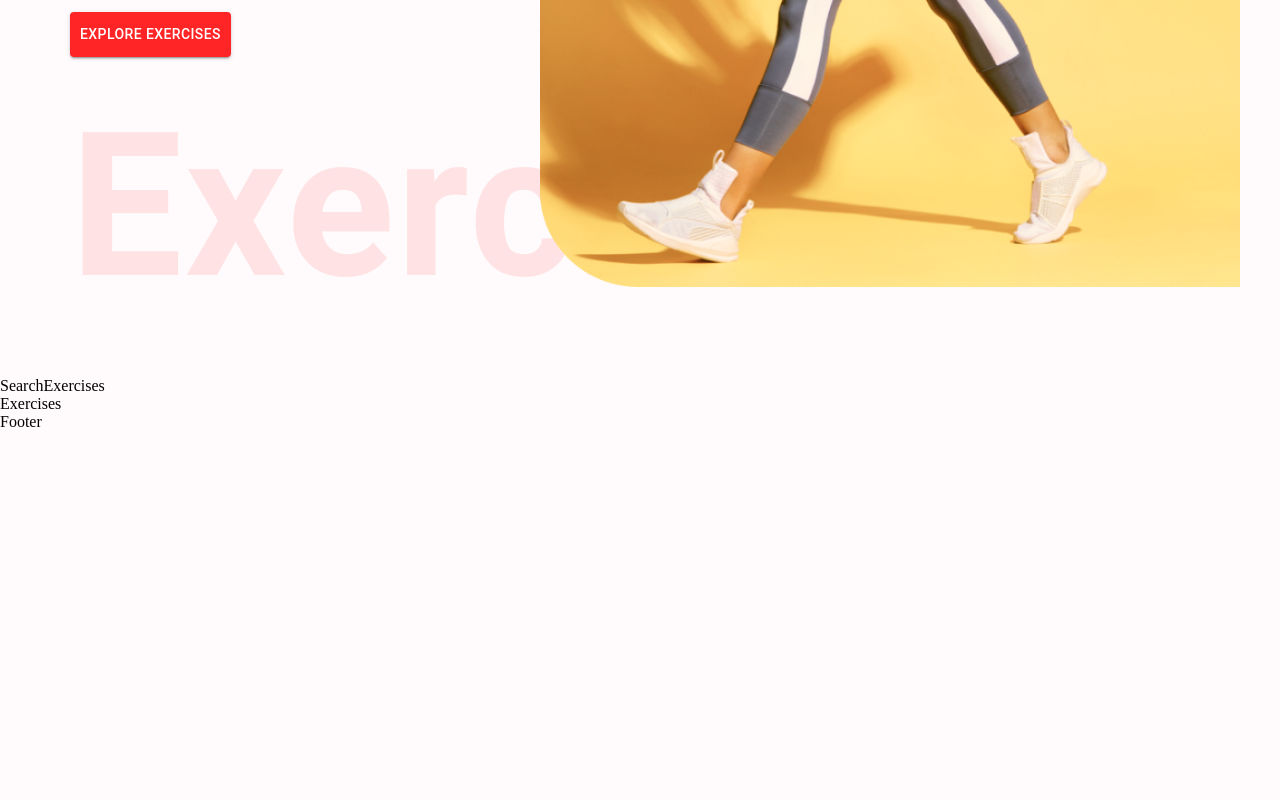
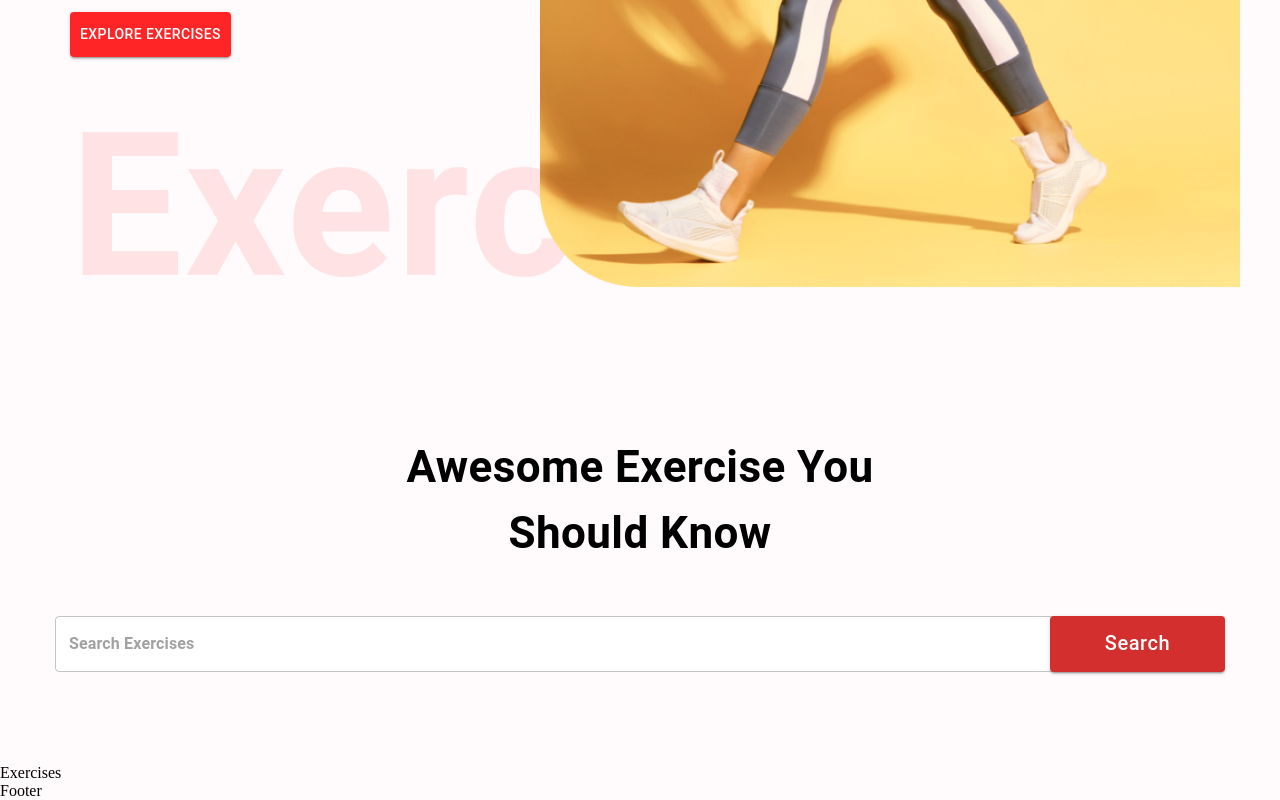
Before and after one commit to MarcelFeo/fitness_app, a React (Create React App) app: page / in a window 1280 px wide. Shown: the part 579-1379 px from the top of the page. Before the commit the page ends 1010 px from the top, so only its background shows below. Built offline with nearby package versions, Linux system fonts and the light colour scheme.

Commit message:
Layout SearchExercises

```diff
--- a/src/components/SearchExercises.js
+++ b/src/components/SearchExercises.js
@@ -1,7 +1,55 @@
-import React from 'react'
+import React, { useEffect, useState } from 'react';
+import { Box, Button, Stack, TextField, Typography } from '@mui/material';
 
 export default function SearchExercises() {
   return (
-    <div>SearchExercises</div>
+    <Stack
+      alignItems="center"
+      mt="37px"
+      justifyContent="center"
+      p="20px"
+    >
+      <Typography
+        fontWeight={700}
+        sx={{ fontSize: { lg: '44px', xs: '30px' } }}
+        mb="50px"
+        textAlign="center"
+      >
+        Awesome Exercise You <br /> Should Know
+      </Typography>
+      <Box
+        position="relative"
+        mb="72px"
+      >
+        <TextField
+          sx={{
+            input: { fontWeight: '700', border: 'none', borderRadius: '4px' },
+            width: { lg: '1170px', xs: '350px' },
+            backgroundColor: '#fff'
+          }}
+          height="76px"
+          value=""
+          onChange={(e) => {}}
+          placeholder="Search Exercises"
+          type="text"
+        />
+        <Button
+          sx={{
+            bgColor: '#FF2625',
+            color: '#fff',
+            textTransform: 'none',
+            width: { lg: '175px', xs: '80px' },
+            fontSize: { lg: '20px', xs: '14px' },
+            height: '56px',
+            position: 'absolute',
+            right: '0'
+          }}
+          variant="contained"
+          color="error"
+        >
+          Search
+        </Button>
+      </Box>
+    </Stack>
   )
 }
```
